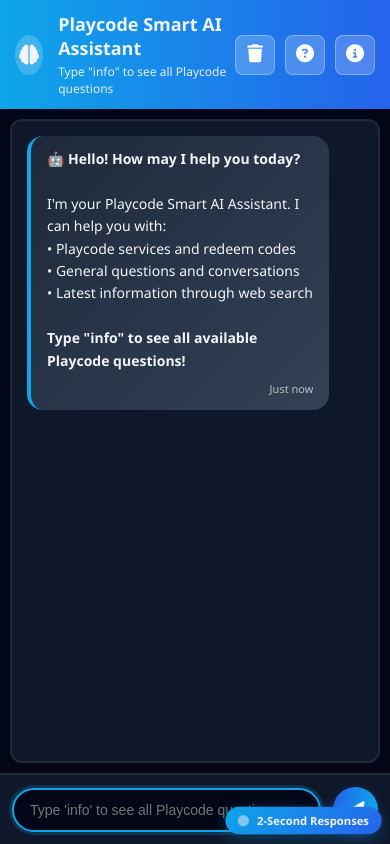
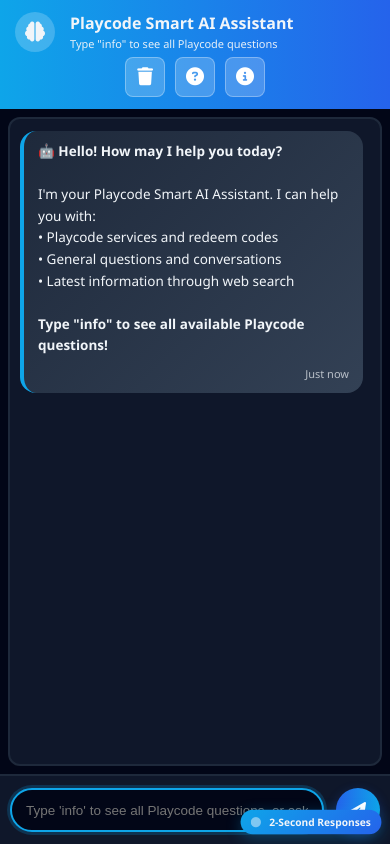
Before and after one commit to playcodeindia/PlaycodeAi, a plain HTML site: page index.html in a window 390 px wide. Drawn offline with Linux system fonts and the light colour scheme.

Commit message:
Update index.html

```diff
--- a/index.html
+++ b/index.html
@@ -42,22 +42,23 @@
         }
         .chat-header-controls button:hover { background: rgba(255, 255, 255, 0.3); transform: translateY(-2px); }
 
-        /* ==================== MAIN CHAT AREA - VERTICALLY EXPANDED ==================== */
+        /* ==================== MAIN CHAT AREA - OPTIMIZED FOR MOBILE & PC ==================== */
         .chat-main-area {
             flex: 1;
             display: flex;
             flex-direction: column;
             background: #020617;
             overflow: hidden;
+            position: relative;
         }
 
-        /* Chat messages area - Takes 85% of vertical space */
+        /* Chat messages container - Takes maximum space */
         .chat-messages-wrapper {
             flex: 1;
             display: flex;
             flex-direction: column;
             overflow: hidden;
-            padding: 15px;
+            padding: 12px;
         }
 
         .chat-messages-container {
@@ -65,6 +66,7 @@
             display: flex;
             flex-direction: column;
             overflow: hidden;
+            min-height: 0; /* Important for flex child scrolling */
         }
 
         .chat-messages {
@@ -77,14 +79,17 @@
             display: flex;
             flex-direction: column;
             gap: 15px;
+            min-height: 0; /* Enable scrolling */
+            max-height: calc(100vh - 180px); /* Dynamic height calculation */
         }
 
-        /* ==================== INPUT AREA - NO GAP ==================== */
+        /* ==================== INPUT AREA - OPTIMIZED SPACING ==================== */
         .chat-input-container {
             background: #0f172a;
             border-top: 2px solid #1e293b;
             padding: 15px;
             margin: 0;
+            flex-shrink: 0;
         }
 
         .chat-input-area {
@@ -93,6 +98,7 @@
             align-items: center;
             max-width: 1200px;
             margin: 0 auto;
+            width: 100%;
         }
 
         .message {
@@ -103,6 +109,7 @@
             line-height: 1.6;
             font-size: 15px;
             position: relative;
+            word-wrap: break-word;
         }
         @keyframes fadeIn {
             from { opacity: 0; transform: translateY(15px); }
@@ -118,7 +125,11 @@
             align-self: flex-end;
             border-right: 4px solid #38bdf8;
         }
-        .message-content { line-height: 1.6; }
+        .message-content {
+            line-height: 1.6;
+            overflow-wrap: break-word;
+            word-break: break-word;
+        }
         .message-time {
             font-size: 11px;
             opacity: 0.7;
@@ -178,6 +189,7 @@
             font-size: 15px;
             outline: none;
             transition: all 0.3s ease;
+            min-width: 50px; /* Prevents shrinking too much on mobile */
         }
         .chat-input:focus {
             border-color: #0ea5e9;
@@ -386,21 +398,147 @@
             50% { opacity: 0.7; }
         }
 
+        /* ==================== ENHANCED MOBILE RESPONSIVENESS ==================== */
         @media (max-width: 768px) {
-            .chat-header { padding: 12px 15px; min-height: 60px; }
-            .chat-header-icon { width: 40px; height: 40px; font-size: 20px; }
-            .chat-header-text h1 { font-size: 18px; }
-            .chat-header-text p { font-size: 12px; }
+            .chat-header {
+                padding: 12px 15px;
+                min-height: 60px;
+                flex-wrap: wrap;
+            }
+            .chat-header-icon {
+                width: 40px;
+                height: 40px;
+                font-size: 20px;
+            }
+            .chat-header-text h1 {
+                font-size: 18px;
+                line-height: 1.2;
+            }
+            .chat-header-text p {
+                font-size: 12px;
+                line-height: 1.2;
+            }
+            .chat-header-controls {
+                margin-top: 5px;
+                width: 100%;
+                justify-content: center;
+            }
 
-            .chat-messages-wrapper { padding: 10px; }
-            .chat-messages { padding: 15px; }
-            .message { max-width: 90%; font-size: 14px; padding: 12px 16px; }
-            .chat-input { padding: 12px 16px; font-size: 14px; }
-            .send-button { width: 45px; height: 45px; font-size: 18px; }
-            .info-grid { grid-template-columns: 1fr; }
-            .typing-indicator { width: 120px; padding: 12px 16px; }
-            .ai-status { bottom: 10px; right: 10px; font-size: 11px; padding: 6px 12px; }
-            .chat-input-container { padding: 12px; }
+            .chat-messages-wrapper {
+                padding: 8px;
+            }
+            .chat-messages {
+                padding: 15px 12px;
+                max-height: calc(100vh - 170px); /* Adjusted for mobile */
+            }
+            .message {
+                max-width: 95%;
+                font-size: 14px;
+                padding: 12px 16px;
+            }
+            .chat-input-container {
+                padding: 12px 10px;
+            }
+            .chat-input {
+                padding: 12px 16px;
+                font-size: 14px;
+                min-height: 48px;
+            }
+            .send-button {
+                width: 48px;
+                height: 48px;
+                font-size: 18px;
+            }
+            .info-grid {
+                grid-template-columns: 1fr;
+                gap: 8px;
+            }
+            .info-question-btn {
+                padding: 12px 15px;
+                font-size: 13px;
+            }
+            .typing-indicator {
+                width: 120px;
+                padding: 12px 16px;
+            }
+            .ai-status {
+                bottom: 10px;
+                right: 10px;
+                font-size: 11px;
+                padding: 6px 12px;
+            }
+            .info-title {
+                font-size: 14px;
+                flex-direction: column;
+                gap: 5px;
+            }
+        }
+
+        /* ==================== SMALL PHONES ==================== */
+        @media (max-width: 480px) {
+            .chat-header-text h1 {
+                font-size: 16px;
+            }
+            .chat-header-text p {
+                font-size: 11px;
+            }
+            .chat-messages {
+                padding: 12px 10px;
+                gap: 12px;
+            }
+            .message {
+                max-width: 98%;
+                font-size: 13.5px;
+                padding: 10px 14px;
+            }
+            .chat-input {
+                padding: 10px 14px;
+                font-size: 13.5px;
+                min-height: 44px;
+            }
+            .send-button {
+                width: 44px;
+                height: 44px;
+                font-size: 16px;
+            }
+            .ai-status {
+                font-size: 10px;
+                padding: 5px 10px;
+            }
+            .info-grid {
+                gap: 6px;
+            }
+            .info-question-btn {
+                padding: 10px 12px;
+                font-size: 12px;
+            }
+        }
+
+        /* ==================== LARGE SCREENS ==================== */
+        @media (min-width: 1200px) {
+            .chat-messages {
+                max-width: 1200px;
+                margin: 0 auto;
+                width: 100%;
+            }
+            .chat-input-area {
+                max-width: 1200px;
+            }
+        }
+
+        /* ==================== TOUCH DEVICE OPTIMIZATIONS ==================== */
+        @media (hover: none) and (pointer: coarse) {
+            .chat-header-controls button:active,
+            .send-button:active,
+            .info-question-btn:active,
+            .quick-question-btn:active {
+                transform: scale(0.95);
+                transition: transform 0.1s ease;
+            }
+
+            .chat-input {
+                font-size: 16px; /* Prevents iOS zoom on focus */
+            }
         }
     </style>
 </head>
@@ -456,7 +594,7 @@
                 </div>
             </div>
 
-            <!-- ==================== INPUT AREA - NO GAP ==================== -->
+            <!-- ==================== INPUT AREA - OPTIMIZED ==================== -->
             <div class="chat-input-container">
                 <div class="chat-input-area">
                     <input type="text" class="chat-input" id="userInput"
@@ -990,6 +1128,14 @@
                     this.style.transform = 'translateY(0)';
                 });
             });
+
+            // Handle window resize for better mobile experience
+            window.addEventListener('resize', function() {
+                // Force scroll to bottom on resize
+                setTimeout(() => {
+                    chatMessages.scrollTop = chatMessages.scrollHeight;
+                }, 100);
+            });
         }
 
         window.onload = initChatbot;
```
